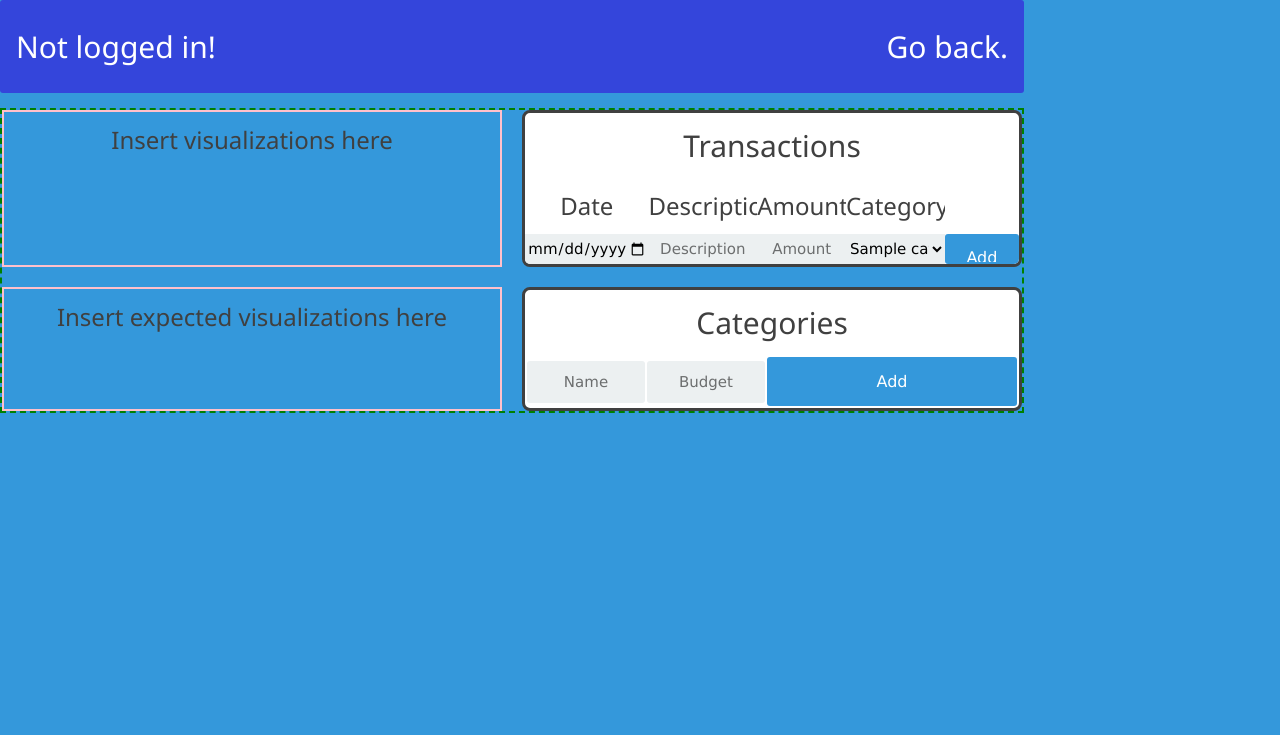
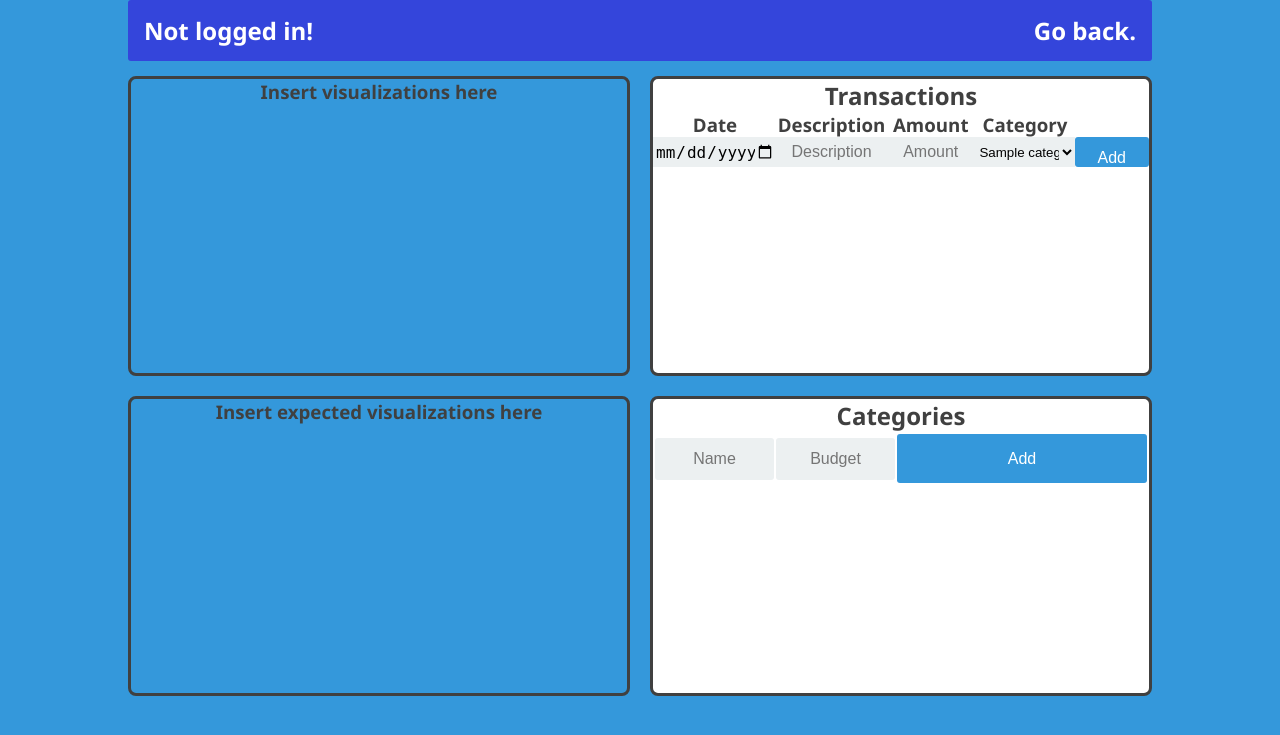
Before and after one commit to Futhark491/Blueberry-Finance, a Flask app: template templates/main.html in a window 1280 px wide. Shown: the top 735 px of the page. Run offline with Flask 2, Linux system fonts and the light colour scheme; the template is opened without the code that fills it: most values are stand-ins (such as "Sample title", 1, 10 or a date in 2020); some libraries are stand-ins or nearby versions.

Commit message:
CSS Commit
CSS stylization

```diff
--- a/static/css/style.css
+++ b/static/css/style.css
@@ -179,12 +179,12 @@ ul {
     grid-row: auto;
     grid-column-gap: 20px;
     grid-row-gap: 20px;
-    border: 2px dashed green;
     overflow: hidden;
 }
 
 .visualizations {
-    border: 2px solid pink;
+    border-radius: 8px;
+    border-style: solid;
 }
 
 .sub-window {
@@ -193,6 +193,13 @@ ul {
     border-radius: 8px;
     background: white;
     border-style: solid;
+    height: 300px;
+    overflow: hidden;
+}
+
+.scrollTable {
+    overflow-y: scroll;
+    height: 100%;
 }
 
 .column-header {
--- a/templates/main.html
+++ b/templates/main.html
@@ -9,7 +9,7 @@
 </div>
         {% endif %}
     {% endwith %}
-<link rel="stylesheet" href="https://www.w3schools.com/w3css/4/w3.css">
+{#<link rel="stylesheet" href="https://www.w3schools.com/w3css/4/w3.css">#}
 <link rel="stylesheet" href={{ url_for('static', filename='css/transactionEditor.css') }} type="text/css">
 <div class="main-content">
 
@@ -42,7 +42,8 @@
                 <div class="add"><input type="submit" value="Add" class="inline-submit"></div>
             </div>
         </form>
-        <table class="scrollTable">
+        <div class="scrollTable">
+            <table>
                 {% if transaction_list > [] %}
                 {% for trans in transaction_list %}
                     <!-- This is where the modal is   -->
@@ -88,13 +89,15 @@
                 {% endif %}
             </table>
         </div>
+    </div>
 
     <div class="visualizations">
         <h3>Insert expected visualizations here</h3>
     </div>
+
     <div class="sub-window">
         <h2>Categories</h2>
-        <table class="scrollTable">
+        <table>
             <form action="/add_category" method="POST">
                 <tr>
                     <td style="width: 40%"><input type="text" name="category_name" placeholder="Name"></td>
@@ -120,6 +123,8 @@
                             </form>
                         </div>
                     </div>
+
+                    <div class="scrollTable">
                         <tr class="transaction">
                             <td>{{cat[1]}}</td>
                             <td>{{cat[2]}}</td>
@@ -131,6 +136,7 @@
                         </tr>
                     </div>
                 </div>
+            </div>
             {% endfor %}
             {% endif %}
         </table>
```
Lines whose indentation alone changed are shown as unchanged.
